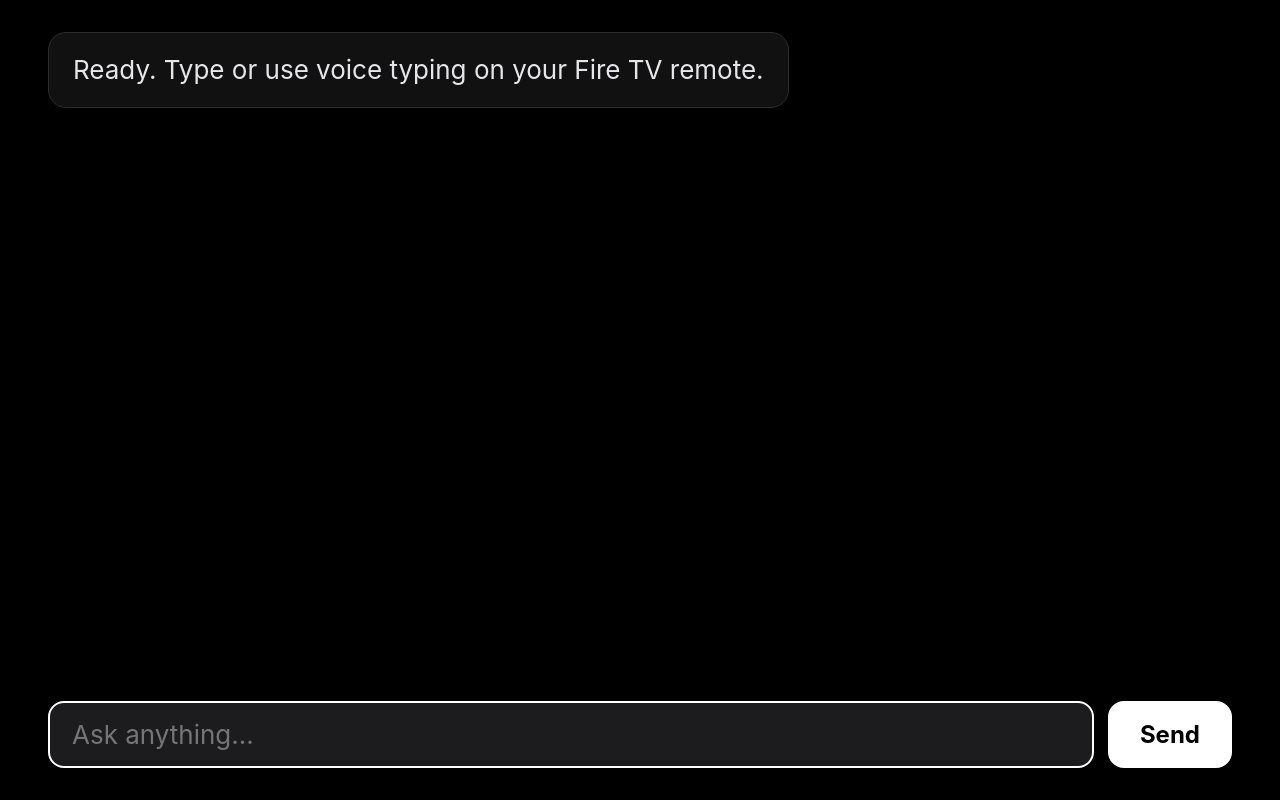
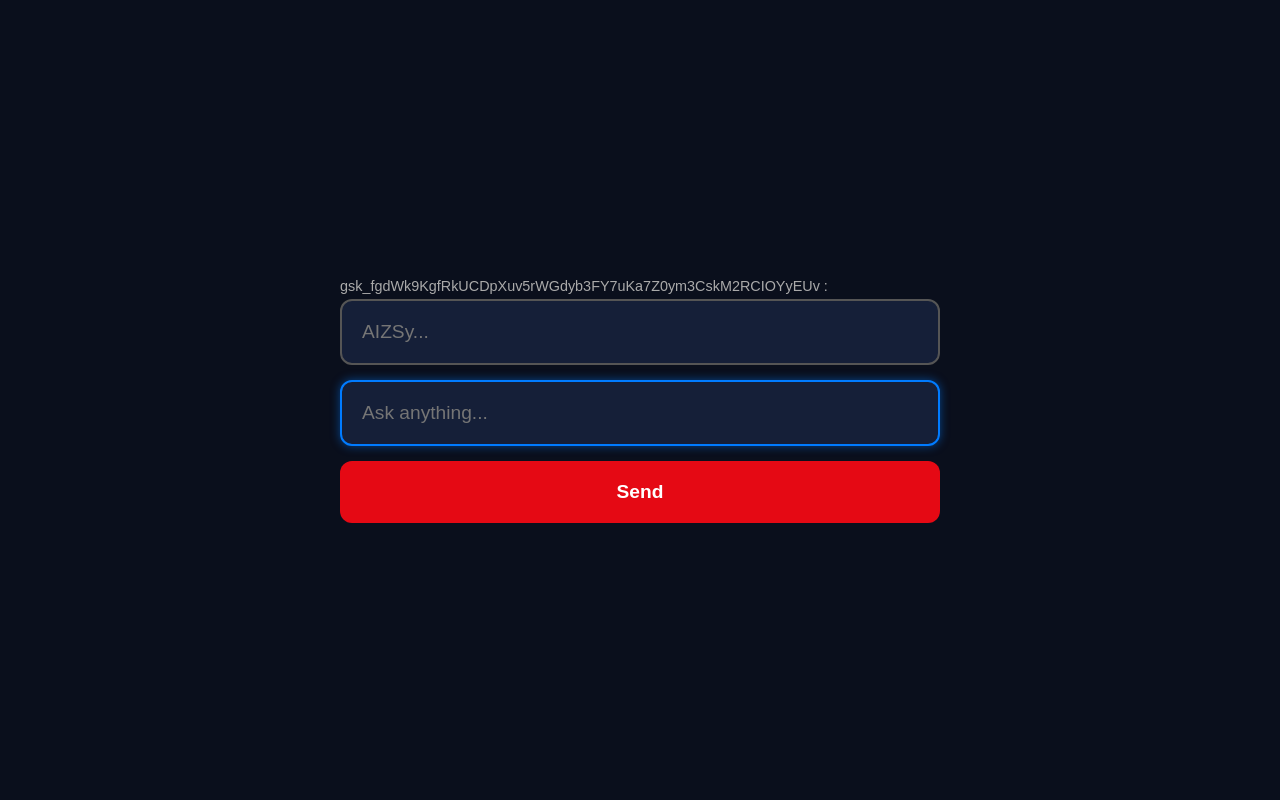
Before and after one commit to w3b1shazzilast-lgtm/tv-ai, a plain HTML site: page index.html in a window 1280 px wide. Drawn offline with Linux system fonts and the light colour scheme.

Commit message:
Update index.html

```diff
--- a/index.html
+++ b/index.html
@@ -2,68 +2,138 @@
 <html lang="en">
 <head>
     <meta charset="UTF-8">
-<meta name="viewport" content="width=device-width, initial-scale=1.0">
     <title>TV AI</title>
     <style>
-  * { box-sizing: border-box; margin: 0; padding: 0; font-family: -apple-system, sans-serif; }
-  body { background: #000; color: #f5f5f7; height: 100vh; display: flex; flex-direction: column; padding: 32px 48px; }
-  #chat { flex: 1; overflow-y: auto; display: flex; flex-direction: column; gap: 18px; padding-bottom: 20px; font-size: 26px; line-height: 1.45; }
-  .msg { padding: 18px 24px; border-radius: 18px; max-width: 85%; white-space: pre-wrap; }
-  .user { background: #1c1c1e; align-self: flex-end; color: #fff; border: 1px solid #3a3a3c; }
-  .ai { background: #111; align-self: flex-start; color: #e5e5ea; border: 1px solid #2c2c2e; }
-  #bar { display: flex; gap: 14px; padding-top: 12px; }
-  input { flex: 1; background: #1c1c1e; border: 2px solid #3a3a3c; color: #fff; font-size: 26px; padding: 16px 22px; border-radius: 16px; outline: none; }
-  input:focus { border-color: #fff; }
-  button { background: #fff; color: #000; border: none; font-size: 24px; font-weight: 700; padding: 0 32px; border-radius: 16px; cursor: pointer; }
-  button:focus { outline: 4px solid #8e8e93; }
+        body {
+            background: #0a0f1c;
+            color: white;
+            display: flex;
+            flex-direction: column;
+            align-items: center;
+            justify-content: center;
+            min-height: 100vh;
+            margin: 0;
+            font-family: sans-serif;
+            padding: 20px;
+            box-sizing: border-box;
+        }
+        .container {
+            width: 100%;
+            max-width: 600px;
+            display: flex;
+            flex-direction: column;
+            gap: 15px;
+        }
+        label {
+            font-size: 0.9rem;
+            color: #aaa;
+            margin-bottom: -10px;
+        }
+        input, button, textarea {
+            width: 100%;
+            padding: 20px;
+            font-size: 1.2rem;
+            border-radius: 12px;
+            border: 2px solid #555;
+            box-sizing: border-box;
+        }
+        input, textarea {
+            background: #151f38;
+            color: white;
+        }
+        input:focus, textarea:focus {
+            outline: none;
+            border-color: #007bff;
+            box-shadow: 0 0 10px rgba(0,123,255,0.5);
+        }
+        button {
+            background: #e50914;
+            color: white;
+            font-weight: bold;
+            cursor: pointer;
+            border: none;
+        }
+        button:focus {
+            outline: none;
+            background: #ff0d1a;
+            box-shadow: 0 0 10px rgba(229,9,20,0.8);
+            transform: scale(1.01);
+        }
+        #responseArea {
+            background: #151f38;
+            border: 1px solid #333;
+            border-radius: 12px;
+            padding: 20px;
+            min-height: 150px;
+            white-space: pre-wrap;
+            display: none;
+            font-size: 1.1rem;
+            line-height: 1.5;
+        }
     </style>
 </head>
 <body>
-  <div id="chat"><div class="msg ai">Ready. Type or use voice typing on your Fire TV remote.</div></div>
-  <div id="bar">
-    <input id="q" type="text" placeholder="Ask anything..." autofocus />
-    <button id="send" onclick="ask()">Send</button>
+    <div class="container">
+        <label for="apiKey">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
+:</label>
+        <input type="password" id="apiKey" placeholder="AIZSy..." tabindex="1">
+
+        <input type="text" id="userInput" placeholder="Ask anything..." autofocus tabindex="2">
+        <button id="sendBtn" tabindex="3">Send</button>
+
+        <div id="responseArea"></div>
     </div>
+
     <script>
-  const API_KEY = "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";
-  const chat = document.getElementById("chat");
-  const q = document.getElementById("q");
-  let history = [{ role: "system", content: "You are a concise, fast TV assistant. Keep answers clear, direct, and easy to read on a TV screen." }];
+        const inputField = document.getElementById('userInput');
+        const sendBtn = document.getElementById('sendBtn');
+        const apiKeyInput = document.getElementById('apiKey');
+        const responseArea = document.getElementById('responseArea');
 
-  q.addEventListener("keydown", e => { if (e.key === "Enter") ask(); });
+        inputField.addEventListener('keydown', function(event) {
+            if (event.key === 'Enter') {
+                sendBtn.focus();
+            }
+        });
 
-  async function ask() {
-    const text = q.value.trim();
-    if (!text) return;
-    q.value = "";
-    addMsg(text, "user");
-    history.push({ role: "user", content: text });
-    const loading = addMsg("Thinking...", "ai");
+        sendBtn.addEventListener('click', async function() {
+            const apiKey = apiKeyInput.value.trim();
+            const prompt = inputField.value.trim();
+
+            if (!apiKey) {
+                alert("Please enter your API Key.");
+                apiKeyInput.focus();
+                return;
+            }
+            if (!prompt) {
+                alert("Please enter a question.");
+                inputField.focus();
+                return;
+            }
+
+            responseArea.style.display = 'block';
+            responseArea.innerText = "Thinking...";
 
             try {
-      const res = await fetch("https://api.groq.com/openai/v1/chat/completions", {
-        method: "POST",
-        headers: { "Content-Type": "application/json", "Authorization": `Bearer ${API_KEY}` },
-        body: JSON.stringify({ model: "llama-3.3-70b-versatile", messages: history })
+                const response = await fetch(`https://generativelanguage.googleapis.com/v1beta/models/gemini-1.5-flash:generateContent?key=${apiKey}`, {
+                    method: 'POST',
+                    headers: { 'Content-Type': 'application/json' },
+                    body: JSON.stringify({
+                        contents: [{ parts: [{ text: prompt }] }]
+                    })
                 });
-      const data = await res.json();
-      const reply = data.choices?.[0]?.message?.content || data.error?.message || "Error getting response.";
-      loading.textContent = reply;
-      history.push({ role: "assistant", content: reply });
-    } catch (err) {
-      loading.textContent = "Network error. Check Wi-Fi.";
+
+                const data = await response.json();
+
+                if (data.candidates && data.candidates[0].content.parts[0].text) {
+                    responseArea.innerText = data.candidates[0].content.parts[0].text;
+                } else {
+                    responseArea.innerText = "Error: No response generated. Check your API key.";
                 }
-    chat.scrollTop = chat.scrollHeight;
+            } catch (error) {
+                responseArea.innerText = "Connection error. Please check your network.";
             }
-
-  function addMsg(text, cls) {
-    const div = document.createElement("div");
-    div.className = `msg ${cls}`;
-    div.textContent = text;
-    chat.appendChild(div);
-    chat.scrollTop = chat.scrollHeight;
-    return div;
-  }
+        });
     </script>
 </body>
 </html>
```
Lines whose indentation alone changed are shown as unchanged.
